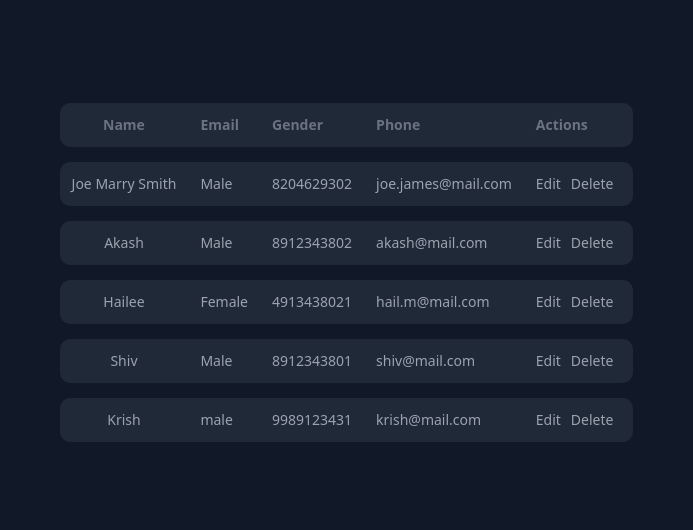
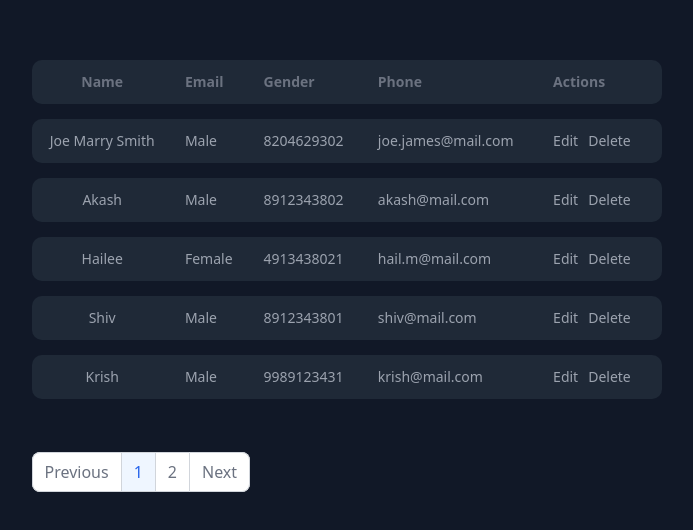
Before and after one commit to Akashkarar/table-data-form, a React (Vite) app: page / in a window 1280 px wide. Shown: the part 128-658 px from the top of the page, without its empty margins (422-1115 px from the left). Built offline with nearby package versions, Linux system fonts and the light colour scheme.

Commit message:
feat(table): add pagination & animate form

```diff
--- a/src/components/table/table.tsx
+++ b/src/components/table/table.tsx
@@ -39,8 +39,15 @@ const initialRows: Row[] = [
   {
     id: 5,
     name: "Krish",
-    gender: "male",
+    gender: "Male",
     email: "krish@mail.com",
+    phone: "9989123431",
+  },
+  {
+    id: 6,
+    name: "Ganga",
+    gender: "Female",
+    email: "ganga@mail.com",
     phone: "9989123431",
   },
 ];
@@ -198,10 +205,108 @@ const Actions: React.FC<{ onEdit(): void; onDelete(): void }> = ({
   );
 };
 
+const PageItem: React.FC<{
+  first?: boolean;
+  last?: boolean;
+  current?: boolean;
+  children: React.ReactNode;
+  onClick(): void;
+}> = ({ first, last, current, children, onClick }) => {
+  if (current) {
+    return (
+      <li>
+        <a
+          className="bg-blue-50 border border-gray-300 text-blue-600 hover:bg-blue-100 hover:text-blue-700  py-2 px-3 dark:border-gray-700 dark:bg-gray-700 dark:text-white"
+          onClick={(e) => {
+            e.preventDefault();
+            onClick();
+          }}
+        >
+          {children}
+        </a>
+      </li>
+    );
+  }
+  return (
+    <li>
+      <a
+        className={`bg-white border border-gray-300 text-gray-500 hover:bg-gray-100 hover:text-gray-700 ml-0${
+          first ? " rounded-l-lg" : last ? " rounded-r-lg" : ""
+        } leading-tight py-2 px-3 dark:bg-gray-800 dark:border-gray-700 dark:text-gray-400 dark:hover:bg-gray-700 dark:hover:text-white`}
+        onClick={(e) => {
+          e.preventDefault();
+          onClick();
+        }}
+      >
+        {children}
+      </a>
+    </li>
+  );
+};
+const Pagination: React.FC<{
+  value: number;
+  total: number;
+  onClickValue(value: number): void;
+  onPrevious(): void;
+  onNext(): void;
+}> = ({ onClickValue, onNext, onPrevious, total, value }) => {
+  const pages = useMemo(() => {
+    const element: JSX.Element[] = [];
+    for (let i = 1; i <= total; i++)
+      element.push(
+        <PageItem
+          key={i}
+          current={i === value}
+          onClick={() => {
+            onClickValue(i);
+          }}
+        >
+          {i}
+        </PageItem>
+      );
+    return element;
+  }, [onClickValue, total, value]);
+  return (
+    <nav aria-label="Page navigation" className="h-10">
+      <ul className="inline-flex -space-x-px">
+        <PageItem first onClick={onPrevious}>
+          Previous
+        </PageItem>
+        {pages}
+        <PageItem last onClick={onNext}>
+          Next
+        </PageItem>
+      </ul>
+    </nav>
+  );
+};
+
 function Table() {
   const tableData = useTableData();
   // console.log({ tableData });
   const [editRow, setRowDataToUpdate] = useState<Row>();
+
+  const [currentPage, setCurrentPage] = useState<number>(1);
+
+  const itemsPerPage = 5;
+  const visibleRows = useMemo(() => {
+    const rows: Row[] = [];
+    const end = itemsPerPage * currentPage;
+    const start = end - itemsPerPage;
+    for (let i = start; i < end; i++) {
+      if (i >= tableData.rows.length) {
+        break;
+      }
+      rows.push(tableData.rows[i]);
+    }
+    return rows;
+  }, [currentPage, tableData.rows]);
+
+  const totalPage = useMemo(
+    () => Math.ceil(tableData.rows.length / itemsPerPage),
+    [tableData.rows.length]
+  );
+
   return (
     <div>
       <div className="flex items-center justify-center min-h-screen bg-gray-900">
@@ -249,7 +354,16 @@ function Table() {
 
         {/* Table with user's details and good UI */}
         <div className="col-span-12">
-          <div className="overflow-auto lg:overflow-visible ">
+          <div
+            className="overflow-auto lg:overflow-visible"
+            style={{
+              height: "calc(65px * 7)",
+              width: "calc(90px * 7)",
+              display: "flex",
+              flexDirection: "column",
+              justifyContent: "space-between",
+            }}
+          >
             <table className="table text-gray-400 border-separate space-y-6 text-sm">
               <thead className="bg-gray-800 text-gray-500">
                 <tr>
@@ -261,7 +375,7 @@ function Table() {
                 </tr>
               </thead>
               <tbody>
-                {tableData.rows.map((row) => {
+                {visibleRows.map((row) => {
                   return (
                     <tr key={row.id} className="bg-gray-800">
                       <td className="p-3 text-center">{row.name}</td>
@@ -283,6 +397,20 @@ function Table() {
                 })}
               </tbody>
             </table>
+            <Pagination
+              value={currentPage}
+              total={totalPage}
+              onClickValue={(value) => {
+                console.log(value);
+                setCurrentPage(value);
+              }}
+              onPrevious={() => {
+                setCurrentPage((c) => (c - 1 > 0 ? c - 1 : c));
+              }}
+              onNext={() => {
+                setCurrentPage((c) => (c + 1 <= totalPage ? c + 1 : c));
+              }}
+            />
           </div>
         </div>
       </div>
--- a/src/index.css
+++ b/src/index.css
@@ -124,3 +124,118 @@ a {
 .border-b {
   border-bottom-width: 1px;
 }
+.-space-x-px > :not([hidden]) ~ :not([hidden]) {
+  --tw-space-x-reverse: 0;
+  margin-right: calc(-1px * var(--tw-space-x-reverse));
+  margin-left: calc(-1px * calc(1 - var(--tw-space-x-reverse)));
+}
+.inline-flex {
+  display: inline-flex;
+}
+.border-gray-300 {
+  --tw-border-opacity: 1;
+  border-color: rgb(209 213 219 / var(--tw-border-opacity));
+}
+.text-gray-500 {
+  --tw-text-opacity: 1;
+  color: rgb(107 114 128 / var(--tw-text-opacity));
+}
+.hover\:bg-gray-100:hover {
+  --tw-bg-opacity: 1;
+  background-color: rgb(243 244 246 / var(--tw-bg-opacity));
+}
+.hover\:text-gray-700:hover {
+  --tw-text-opacity: 1;
+  color: rgb(55 65 81 / var(--tw-text-opacity));
+}
+.bg-white {
+  --tw-bg-opacity: 1;
+  background-color: rgb(255 255 255 / var(--tw-bg-opacity));
+}
+.border {
+  border-width: 1px;
+}
+.border-gray-300 {
+  --tw-border-opacity: 1;
+  border-color: rgb(209 213 219 / var(--tw-border-opacity));
+}
+.bg-blue-50 {
+  --tw-bg-opacity: 1;
+  background-color: rgb(239 246 255 / var(--tw-bg-opacity));
+}
+.text-blue-600 {
+  --tw-text-opacity: 1;
+  color: rgb(37 99 235 / var(--tw-text-opacity));
+}
+.hover\:bg-blue-100:hover {
+  --tw-bg-opacity: 1;
+  background-color: rgb(219 234 254 / var(--tw-bg-opacity));
+}
+.hover\:text-blue-700:hover {
+  --tw-text-opacity: 1;
+  color: rgb(29 78 216 / var(--tw-text-opacity));
+}
+.py-2 {
+  padding-top: 0.5rem /* 8px */;
+  padding-bottom: 0.5rem /* 8px */;
+}
+.px-3 {
+  padding-left: 0.75rem /* 12px */;
+  padding-right: 0.75rem /* 12px */;
+}
+.rounded-l-lg {
+  border-top-left-radius: 0.5rem /* 8px */;
+  border-bottom-left-radius: 0.5rem /* 8px */;
+}
+.leading-tight {
+  line-height: 1.25;
+}
+@media (prefers-color-scheme: dark) {
+  .dark\:bg-gray-800 {
+    --tw-bg-opacity: 1;
+    background-color: rgb(31 41 55 / var(--tw-bg-opacity));
+  }
+}
+@media (prefers-color-scheme: dark) {
+  .dark\:border-gray-700 {
+    --tw-border-opacity: 1;
+    border-color: rgb(55 65 81 / var(--tw-border-opacity));
+  }
+}
+@media (prefers-color-scheme: dark) {
+  .dark\:text-gray-400 {
+    --tw-text-opacity: 1;
+    color: rgb(156 163 175 / var(--tw-text-opacity));
+  }
+}
+@media (prefers-color-scheme: dark) {
+  .dark\:hover\:bg-gray-700:hover {
+    --tw-bg-opacity: 1;
+    background-color: rgb(55 65 81 / var(--tw-bg-opacity));
+  }
+}
+@media (prefers-color-scheme: dark) {
+  .dark\:bg-gray-700:hover {
+    --tw-bg-opacity: 1;
+    background-color: rgb(55 65 81 / var(--tw-bg-opacity));
+  }
+}
+@media (prefers-color-scheme: dark) {
+  .dark\:hover\:text-white:hover {
+    --tw-text-opacity: 1;
+    color: rgb(255 255 255 / var(--tw-text-opacity));
+  }
+}
+.rounded-r-lg {
+  border-top-right-radius: 0.5rem;
+  border-bottom-right-radius: 0.5rem;
+}
+@media (prefers-color-scheme: dark) {
+  .dark\:bg-gray-700 {
+    --tw-bg-opacity: 1;
+    background-color: rgb(55 65 81 / var(--tw-bg-opacity));
+  }
+}
+.h-10 {
+  height: 2.5rem /* 40px */;
+}
```
Also changed, not shown: 1 other file (tests, documents, lock files or other folders).
